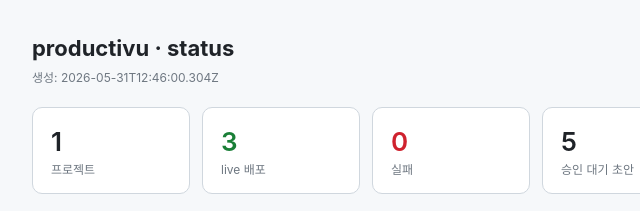
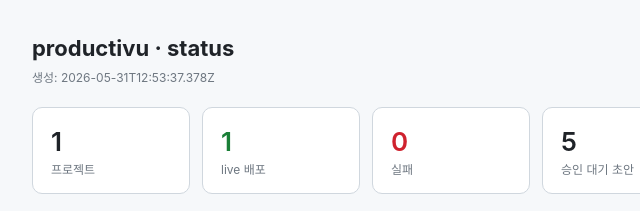
Before and after one commit to corp-productivu/dashboard, a plain HTML site: page index.html in a window 1280 px wide. Shown: the top 211 px of the page, 148-788 px from the left. Drawn offline with Linux system fonts and the light colour scheme.

Commit message:
Fix: sanitized totals (no leaking hidden-project counts)

```diff
--- a/index.html
+++ b/index.html
@@ -24,10 +24,10 @@
 <body>
 <div class="wrap">
   <h1>productivu · status</h1>
-  <div class="muted">생성: 2026-05-31T12:46:00.304Z</div>
+  <div class="muted">생성: 2026-05-31T12:53:37.378Z</div>
   <div class="cards">
     <div class="card"><div class="n">1</div><div class="muted">프로젝트</div></div>
-    <div class="card"><div class="n" style="color:#1a7f37">3</div><div class="muted">live 배포</div></div>
+    <div class="card"><div class="n" style="color:#1a7f37">1</div><div class="muted">live 배포</div></div>
     <div class="card"><div class="n" style="color:#cf222e">0</div><div class="muted">실패</div></div>
     <div class="card"><div class="n">5</div><div class="muted">승인 대기 초안</div></div>
   </div>
```
